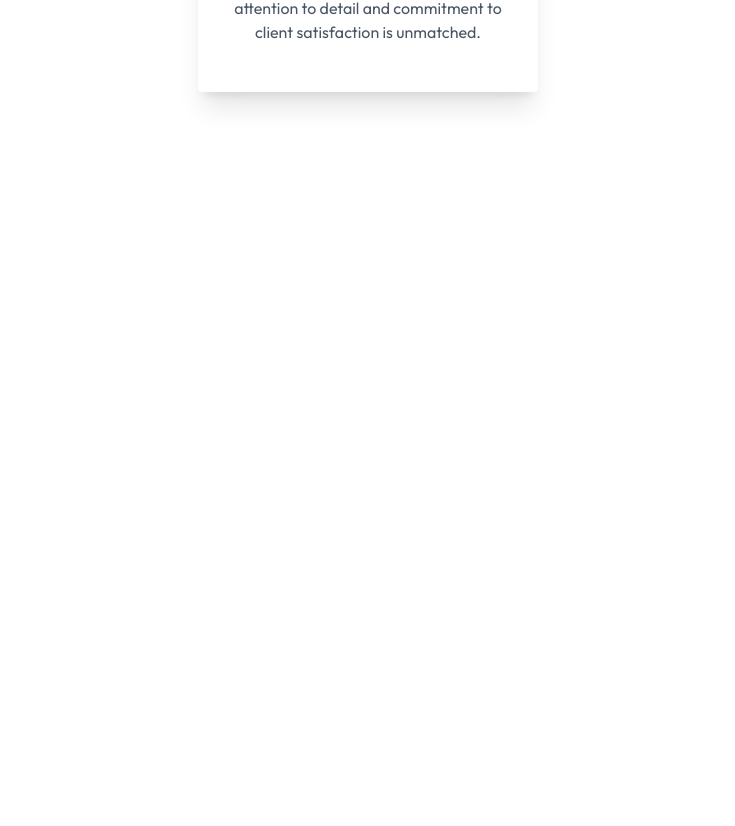
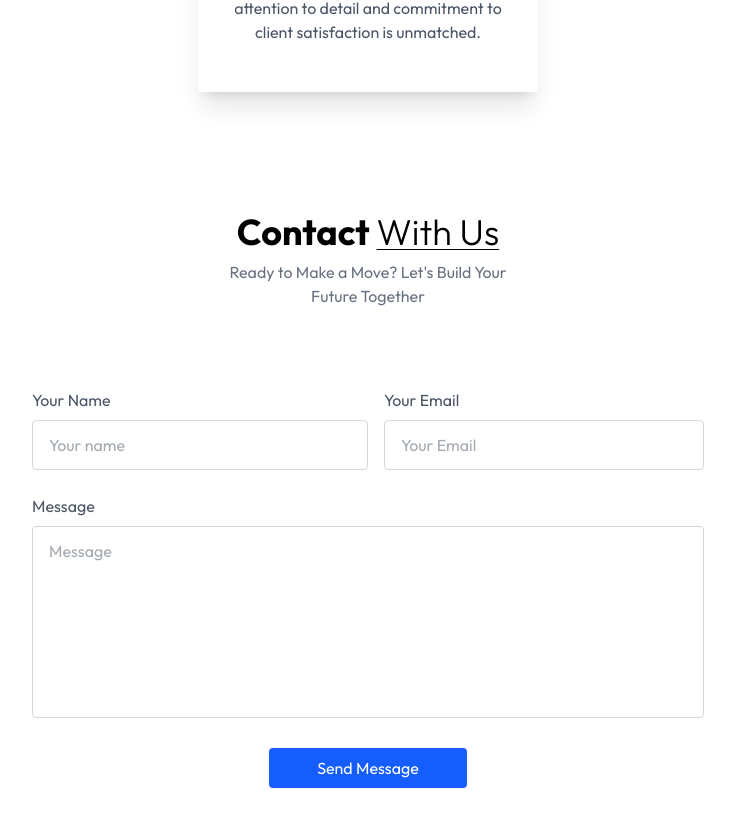
Before and after one commit to Pedrohenriquezuza/Real-Estate-Project, a React (Vite) app: page / in a window 1280 px wide. Shown: the part 3393-4219 px from the top of the page, without its empty margins (272-1007 px from the left). Before the commit the page ends 3525 px from the top, so only its background shows below. Built offline with nearby package versions, Linux system fonts and the light colour scheme.

Commit message:
add contact section including name, email, and message fields

```diff
--- a/src/App.jsx
+++ b/src/App.jsx
@@ -3,6 +3,7 @@
 import { About } from "./components/About.jsx";
 import { Projects } from "./components/Projects.jsx";
 import { Testimonials } from "./components/Testimonials.jsx";
+import { Contact } from "./components/Contact.jsx";
 const App = () => {
   return (
     <div className="w-full overflow-hidden">
@@ -10,6 +11,7 @@
       <About />
       <Projects />
       <Testimonials />
+      <Contact />
     </div>
   );
 };
--- /dev/null
+++ b/src/components/Contact.jsx
@@ -0,0 +1,59 @@
+export const Contact = () => {
+  return (
+    <div
+      className="text-center p-6 py-20 lg:px w-full overflow-hidden"
+      id="contact"
+    >
+      <h1 className="text-2xl sm:text-4xl font-bold mb-2 text-center">
+        Contact{" "}
+        <span className="underline underline-offset-4 decoration-1 under font-light">
+          With Us
+        </span>
+      </h1>
+
+      <p className="text-center text-gray-500 mb-12 max-w-80 mx-auto">
+        Ready to Make a Move? Let's Build Your Future Together
+      </p>
+
+      <form className="max-w-2xl mx-auto text-gray-600 pt-8">
+        <div className="flex flex-wrap">
+          <div className="w-full md:w-1/2 text-left">
+            Your Name
+            <input
+              className="w-full border border-gray-300 rounded py-3 px-4 mt-2"
+              type="text"
+              name="Name"
+              placeholder="Your name"
+              required
+            />
+          </div>
+
+          <div className="w-full md:w-1/2 text-left md:pl-4">
+            Your Email
+            <input
+              className="w-full border border-gray-300 rounded py-3 px-4 mt-2"
+              type="email"
+              name="Email"
+              placeholder="Your Email"
+              required
+            />
+          </div>
+        </div>
+
+        <div className="my-6 text-left">
+          Message
+          <textarea
+            className="w-full border border-gray-300 rounded py-3 px-4 mt-2 h-48 resize-none"
+            name="Message"
+            placeholder="Message"
+            required
+          ></textarea>
+        </div>
+
+        <button className="bg-blue-600 text-white py-2 px-12 mb-10 rounded cursor-pointer">
+          Send Message
+        </button>
+      </form>
+    </div>
+  );
+};
```
